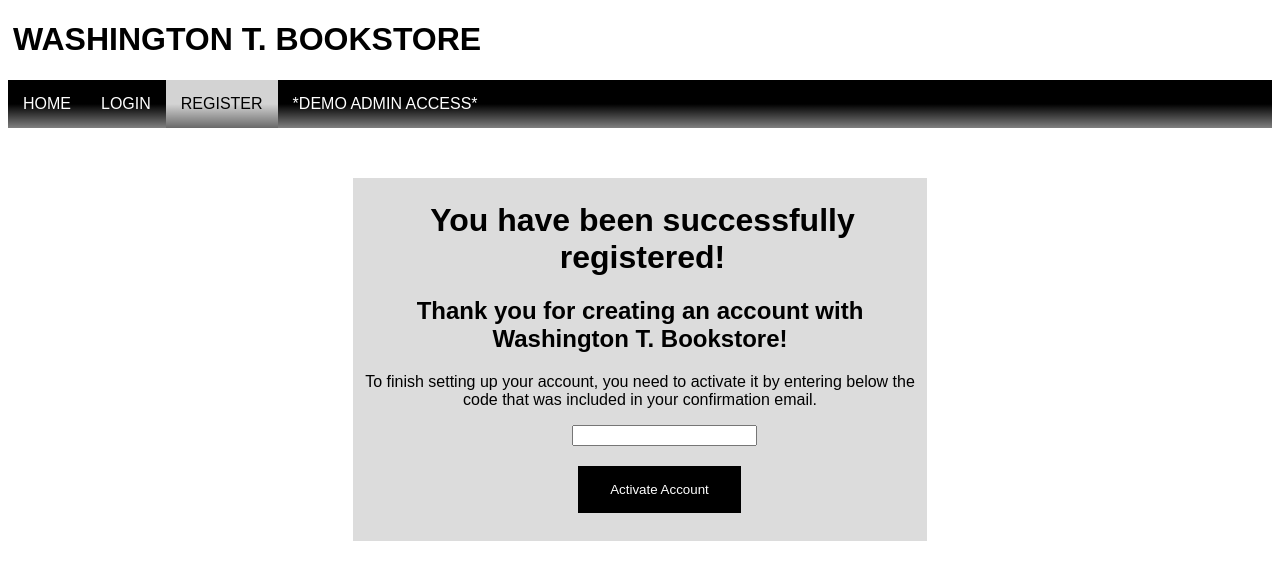
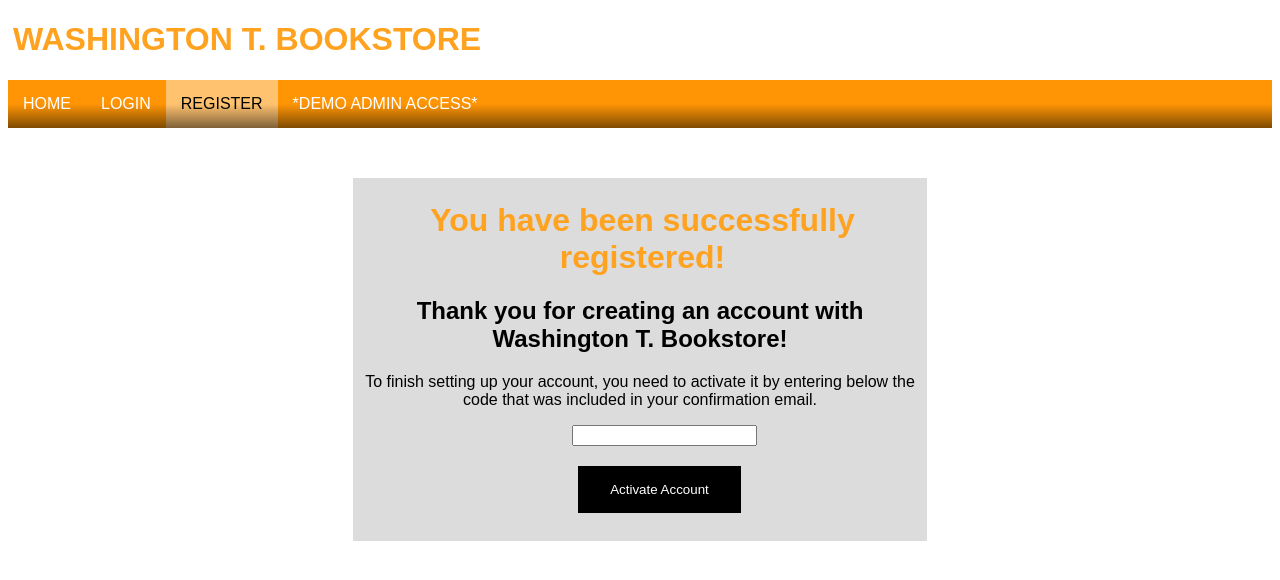
Before and after one commit to dcombs55/cs4050-online-bookstore-v2, a Java web app: page /confirmation.jsp in a window 1280 px wide. Shown: the top 580 px of the page. Run offline with Tomcat 11, a stand-in JSP engine, Linux system fonts and the light colour scheme; some libraries are stand-ins or nearby versions.

Commit message:
style update

```diff
--- a/Bookstore/WebContent/confirmation.jsp
+++ b/Bookstore/WebContent/confirmation.jsp
@@ -7,11 +7,12 @@ pageEncoding="ISO-8859-1"%>
 	<title>Registration Confirmation</title>
 	<style>
 		body{
+			background-color: #FFFFFF;
 			font-family: Arial, Verdana, Helvetica;
 		}
 		.navbar{
-			background-color: #000000;
-			background-image: linear-gradient(to top, rgba(255,255,255,0.5), rgba(255,255,255,0) 50%);
+			background-color: #FF9505;
+			background-image: linear-gradient(to top, rgba(0,0,0,0.5), rgba(0,0,0,0) 50%);
 			color: #FFFFFF;
 			margin: auto;
 			margin-bottom: 50px;
@@ -26,11 +27,12 @@ pageEncoding="ISO-8859-1"%>
 			color: white;
 		}
 		.navbar a.active {
-			background-color: lightgrey;
+			background-color: #FFC370;
 			background-image: linear-gradient(to top, rgba(0,0,0,0.5), rgba(0,0,0,0) 50%);
 			color: black;
 		}
 		h1{
+			color: #FFA21F;
 			margin-left: 5px;
 		}
 		a:hover{
```
